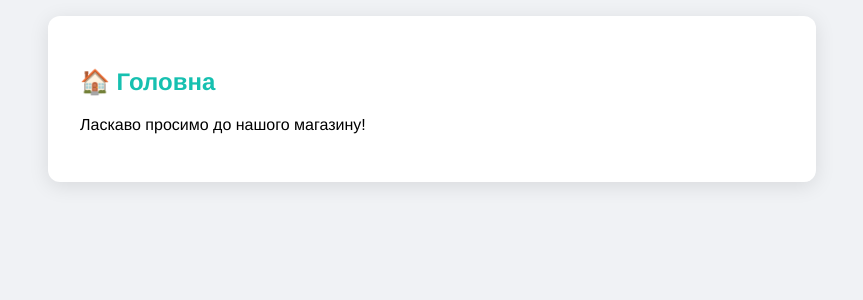
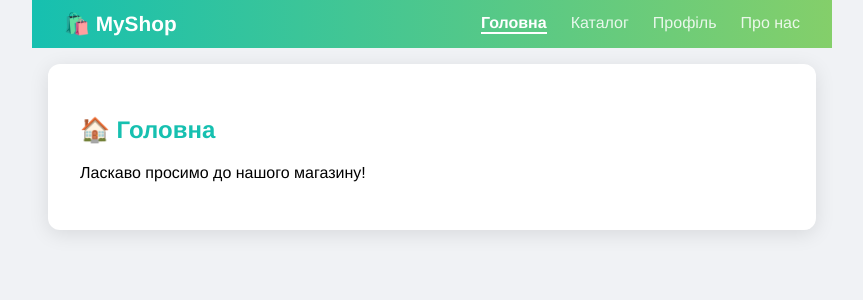
Before and after one commit to voaulovfitis23-netizen/vue-labs, a Vue app: page / in a window 1280 px wide. Shown: the top 300 px of the page, without its empty margins (208-1071 px from the left). Built offline with nearby package versions, Linux system fonts and the light colour scheme; the HTML template or start-up script is replaced by a standard one.

Commit message:
Task 2: navigation menu with router-link

```diff
--- a/src/App.vue
+++ b/src/App.vue
@@ -1,11 +1,17 @@
 <template>
   <div id="app">
+    <NavBar />
     <router-view />
   </div>
 </template>
 
 <script>
-export default { name: 'App' }
+import NavBar from './components/NavBar.vue'
+
+export default {
+  name: 'App',
+  components: { NavBar }
+}
 </script>
 
 <style>
@@ -15,10 +21,7 @@ body {
   background: #f0f2f5;
   margin: 0;
 }
-#app {
-  max-width: 800px;
-  margin: 0 auto;
-}
+#app { max-width: 800px; margin: 0 auto; }
 .page {
   padding: 2rem;
   background: white;
--- /dev/null
+++ b/src/components/NavBar.vue
@@ -0,0 +1,52 @@
+<template>
+  <nav class="navbar">
+    <div class="logo">🛍️ MyShop</div>
+    <div class="links">
+      <router-link to="/">Головна</router-link>
+      <router-link to="/catalog">Каталог</router-link>
+      <router-link to="/profile">Профіль</router-link>
+      <router-link to="/about">Про нас</router-link>
+    </div>
+  </nav>
+</template>
+
+<script>
+export default { name: 'NavBar' }
+</script>
+
+<style scoped>
+.navbar {
+  display: flex;
+  align-items: center;
+  justify-content: space-between;
+  background: linear-gradient(-90deg, #84CF6A, #16C0B0);
+  padding: 0.75rem 2rem;
+}
+
+.logo {
+  color: white;
+  font-size: 1.3rem;
+  font-weight: bold;
+}
+
+.links {
+  display: flex;
+  gap: 1.5rem;
+}
+
+.links a {
+  color: white;
+  text-decoration: none;
+  font-size: 1rem;
+  opacity: 0.85;
+  transition: opacity 0.2s;
+}
+
+.links a:hover { opacity: 1; }
+
+.links a.router-link-active {
+  opacity: 1;
+  font-weight: bold;
+  border-bottom: 2px solid white;
+}
+</style>
```
